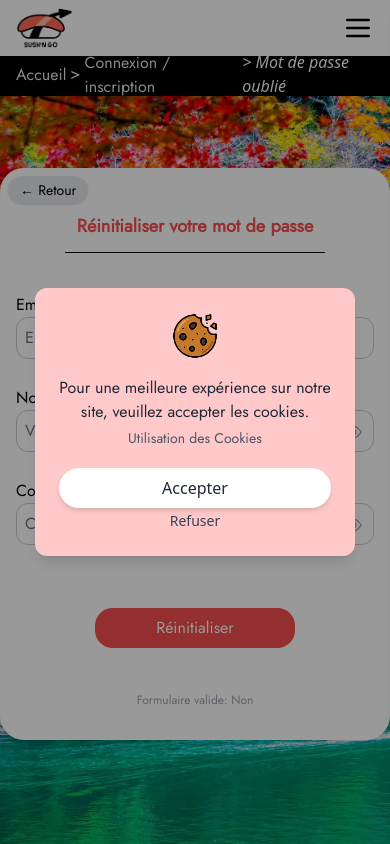
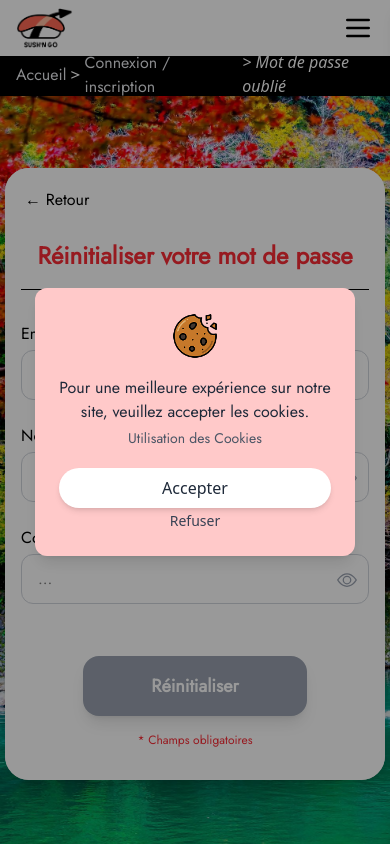
Before and after one commit to MLoks77/SAE301-303, an Angular app in the folder frontend/sushngo/: page /mot-de-passe-oublie in a window 390 px wide. Shown: the top 844 px of the page. Built offline with nearby package versions, Linux system fonts and the light colour scheme; no server answers.

Commit message:
Responsivité page inssconnex + mdp oublié

```diff
--- a/frontend/sushngo/src/app/components/inscconnex/inscconnex.html
+++ b/frontend/sushngo/src/app/components/inscconnex/inscconnex.html
@@ -12,7 +12,6 @@
 <section id="connexionbg" class="pt-10 min-h-screen">
     <div id="fondform">
 
-        <!-- Onglets -->
         <div class="flex justify-center my-8">
             <div class="Caladea flex rounded-[40px] p-2 gap-2 bg-white shadow-md">
                 <button (click)="switchToTab('inscription')" type="button"
@@ -31,18 +30,13 @@
         </div>
 
         <div class="flex flex-col items-center gap-8 justify-center px-4">
-
-
-
-            <!-- FORMULAIRE INSCRIPTION -->
             <form *ngIf="currentTab === 'inscription'" #registerForm="ngForm" (ngSubmit)="onSubmitInscription()"
                 class="bg-white py-8 px-6 rounded-3xl shadow-2xl max-w-[650px] w-full transition-all duration-500">
 
-                <h2 class="text-2xl font-bold text-center mb-8 text-red-500 border-b border-gray-100 pb-4">
+                <h2 class="text-2xl font-bold text-center mb-8 text-red-500 border-b border-black pb-4">
                     Créer un compte
                 </h2>
 
-                <!-- Messages d'info -->
                 <div *ngIf="successMessage"
                     class="bg-green-100 border border-green-400 text-green-700 px-4 py-3 rounded relative max-w-[650px] w-full text-center mb-4">
                     {{ successMessage }}
@@ -58,26 +52,22 @@
                         <input name="nom" type="text" placeholder="Nom" [(ngModel)]="registerData.nom" required
                             class="border border-gray-300 rounded-xl py-3 px-4 focus:ring-2 focus:ring-red-500 outline-none transition-all" />
                     </div>
-                    <!-- prénom -->
                     <div class="flex flex-col">
                         <label class="mb-1 font-medium">Prénom <span class="text-red-500">*</span></label>
                         <input name="prenom" type="text" placeholder="Prénom" [(ngModel)]="registerData.prenom" required
                             class="border border-gray-300 rounded-xl py-3 px-4 focus:ring-2 focus:ring-red-500 outline-none transition-all" />
                     </div>
-                    <!-- email -->
                     <div class="flex flex-col">
                         <label class="mb-1 font-medium">Email <span class="text-red-500">*</span></label>
                         <input name="email" type="email" placeholder="exemple@email.com"
                             [(ngModel)]="registerData.email" required email
                             class="border border-gray-300 rounded-xl py-3 px-4 focus:ring-2 focus:ring-red-500 outline-none transition-all" />
                     </div>
-                    <!-- telephone -->
                     <div class="flex flex-col">
                         <label class="mb-1 font-medium">Téléphone <span class="text-red-500">*</span></label>
                         <input name="tel" type="tel" placeholder="..." [(ngModel)]="registerData.tel" required
                             class="border border-gray-300 rounded-xl py-3 px-4 focus:ring-2 focus:ring-red-500 outline-none transition-all" />
                     </div>
-                    <!-- adresse -->
                     <div class="flex flex-col md:col-span-2">
                         <label class="mb-1 font-medium">Adresse <span class="text-red-500">*</span></label>
                         <input name="adresse" type="text" placeholder="1 rue du pont" [(ngModel)]="registerData.adresse"
@@ -86,8 +76,8 @@
                     </div>
 
                     <div class="flex flex-col">
-                        <label class="mb-1 font-medium">Mot de passe <span class="text-red-500">*</span><span
-                                class="text-gray-300 text-sm"> (8 caractères minimum)</span></label>
+                        <label class="mb-1 font-medium">Mot de passe <span class="text-red-500">*</span><span class="text-gray-300 text-sm">
+                            (8 caractères minimum)</span></label>
                         <div class="relative">
                             <input [type]="showMdpInscr ? 'text' : 'password'" name="password" placeholder="..."
                                 [(ngModel)]="registerData.password" required minlength="8"
@@ -115,10 +105,10 @@
                     </div>
 
                     <div class="flex flex-col">
-                        <label class="mb-1 font-medium">Confirmation <span class="text-red-500">*</span></label>
+                        <label class="mb-1 font-medium">Confirmation du mot de passe <span class="text-red-500">*</span></label>
                         <div class="relative">
                             <input [type]="showConfirmMdp ? 'text' : 'password'" name="confirmPassword"
-                                placeholder="..." [(ngModel)]="registerData.confirmPassword" required
+                                placeholder="..." [(ngModel)]="registerData.confirmPassword" required minlength="8"
                                 class="border border-gray-300 rounded-xl py-3 px-4 w-full focus:ring-2 focus:ring-red-500 outline-none transition-all" />
                             <button type="button" (click)="togglePassword('confirm_mdp')"
                                 class="absolute right-3 top-4 text-gray-400 hover:text-red-500 transition-colors">
@@ -146,14 +136,14 @@
                         <div class="flex items-center gap-2 cursor-pointer">
                             <input id="etudiant" name="statut_etud" type="checkbox"
                                 [(ngModel)]="registerData.statut_etud" class="w-5 h-5 accent-red-500 cursor-pointer" />
-                            <label for="etudiant" class="cursor-pointer">Je suis étudiant</label>
+                            <label for="etudiant" class="cursor-pointer text-sm">Je suis étudiant</label>
                         </div>
                         <div class="flex items-center gap-2 cursor-pointer">
                             <input id="cgu" name="cgu" type="checkbox" [(ngModel)]="registerData.cgu" required
-                                class="w-5 h-5 accent-red-500 cursor-pointer" />
+                                class="w-5 h-5 accent-red-500 cursor-pointer"/>
                             <label for="cgu" class="cursor-pointer text-sm">
                                 J'accepte les <a routerLink="/mentions-legales"
-                                    class="text-blue-600 hover:underline">Conditions Générales d'Utilisation</a> *
+                                    class="text-blue-600 hover:underline">Conditions Générales d'Utilisation</a><span class="text-red-500"> *</span>
                             </label>
                         </div>
                     </div>
@@ -164,19 +154,17 @@
                         class="cursor-pointer rounded-2xl py-4 w-56 bg-red-500 hover:bg-red-600 disabled:bg-gray-400 transition-all text-white font-bold text-lg shadow-lg hover:shadow-xl">
                         {{ isLoading ? 'Création...' : "S'inscrire" }}
                     </button>
-                    <span class="text-xs text-gray-400">* Champs obligatoires</span>
+                    <span class="text-xs text-red-500">* Champs obligatoires</span>
                 </div>
             </form>
 
-            <!-- FORMULAIRE CONNEXION -->
             <form *ngIf="currentTab === 'connexion'" #loginForm="ngForm" (ngSubmit)="onSubmitConnexion()"
-                class="bg-white py-10 px-8 rounded-3xl shadow-2xl max-w-[450px] w-full transition-all duration-500">
+                class="bg-white py-8 px-6 rounded-3xl shadow-2xl max-w-[450px] w-full transition-all duration-500">
 
-                <h2 class="text-2xl font-bold text-center mb-8 text-red-500 border-b border-gray-100 pb-4">
+                <h2 class="text-2xl font-bold text-center mb-8 text-red-500 border-b border-black pb-4">
                     Connexion
                 </h2>
 
-                <!-- Messages d'info -->
                 <div *ngIf="successMessage"
                     class="bg-green-100 text-green-700 px-4 py-5 rounded relative max-w-[650px] w-full text-center mb-4">
                     {{ successMessage }}
@@ -228,11 +216,12 @@
                     </div>
                 </div>
 
-                <div class="flex justify-center mt-10">
+                <div class="flex  flex-col items-center mt-10 gap-4">
                     <button type="submit" [disabled]="!loginForm.valid || isLoading"
                         class="rounded-2xl py-4 w-full bg-red-500 hover:bg-red-600 disabled:bg-gray-400 transition-all cursor-pointer text-white font-bold text-lg shadow-lg hover:shadow-xl transform hover:-translate-y-1 active:translate-y-0">
                         {{ isLoading ? 'Connexion...' : 'Se connecter' }}
                     </button>
+                    <span class="text-xs text-red-500">* Champs obligatoires</span>
                 </div>
             </form>
 
--- a/frontend/sushngo/src/app/components/inscconnex/inscconnex.ts
+++ b/frontend/sushngo/src/app/components/inscconnex/inscconnex.ts
@@ -55,11 +55,31 @@ export class Inscconnex implements OnInit {
         this.router.navigate(['/accueil']);
       }
     });
+
+    this.changeHeight(this.currentTab);
   }
 
   switchToTab(tab: string): void {
     this.currentTab = tab;
     this.clearMessages();
+    this.changeHeight(tab);
+  }
+
+  changeHeight(tab: string): void {
+    const connexionbg = document.getElementById('connexionbg');
+    if (tab === 'inscription' && window.innerWidth <= 768) {
+      connexionbg?.style.setProperty('height', '1300px', 'important');
+      connexionbg?.style.setProperty('min-height', '1300px', 'important');
+    } else if (tab === 'connexion' && window.innerWidth <= 768) {
+      connexionbg?.style.setProperty('height', '780px', 'important');
+      connexionbg?.style.setProperty('min-height', '780px', 'important');
+    } else if (tab === 'inscription' && window.innerWidth > 768) {
+      connexionbg?.style.setProperty('height', '1050px', 'important');
+      connexionbg?.style.setProperty('min-height', '1050px', 'important');
+    } else if (tab === 'connexion' && window.innerWidth > 768) {
+      connexionbg?.style.setProperty('height', '835px', 'important');
+      connexionbg?.style.setProperty('min-height', '835px', 'important');
+    }
   }
 
   onSubmitConnexion(): void {
@@ -128,12 +148,12 @@ export class Inscconnex implements OnInit {
     if (field === 'confirm_mdp') this.showConfirmMdp = !this.showConfirmMdp;
   }
 
-  private clearMessages(): void {
+  clearMessages(): void {
     this.successMessage = '';
     this.errorMessage = '';
   }
 
-  private resetForm(): void {
+  resetForm(): void {
     this.registerData = {
       nom: '',
       prenom: '',
--- a/frontend/sushngo/src/app/components/mdpoublie/mdpoublie.css
+++ b/frontend/sushngo/src/app/components/mdpoublie/mdpoublie.css
@@ -2,5 +2,16 @@
     background-image: url('/images/assets/inscconnex.jpg');
     background-attachment: fixed;
     background-size: cover;
-    height: 800px;
+    height: 830px;
 }
+
+@media (max-width: 768px) {
+    #mdpoubliebg {
+        height: 775px;
+    }
+
+    #tab-formulaire-mdpoublie {
+        width: 380px;
+        display: inline-block;
+    }
+}
--- a/frontend/sushngo/src/app/components/mdpoublie/mdpoublie.html
+++ b/frontend/sushngo/src/app/components/mdpoublie/mdpoublie.html
@@ -14,36 +14,36 @@
 <!-- front réalisé par Joachim Tocqueville, debug maxime d-->
 <section class="container-fluid pt-18" id="mdpoubliebg">
     <section id="fondform">
+        <div class="flex flex-col items-center gap-8 justify-center px-4">
+            <form #loginForm="ngForm" (ngSubmit)="onSubmit()" id="tab-formulaire-mdpoublie" class="bg-white rounded-3xl shadow-2xl transition-all duration-500">
 
-        <form #loginForm="ngForm" (ngSubmit)="onSubmit()" id="tab-formulaire-mdpoublie" class="bg-white rounded-2xl inline">
-
-            <section
-                class="relative grid grid-rows-4 gap-5 bg-white max-w-[400px] mx-auto py-8 px-4 rounded-3xl shadow-lg">
+                <section class="relative grid gap-3 bg-white max-w-[400px] py-8 px-4 rounded-3xl shadow-lg">
                     <!-- Nouveau bouton en haut à gauche -->
                     <a routerLink="/inscription-connexion"
-                    class="absolute top-2 left-2 bg-gray-200 hover:bg-gray-300 text-black rounded-full px-3 py-1 text-sm shadow transition duration-200 flex items-center gap-1"
-                    style="text-decoration: none;" title="Retour à la connexion">
+                        class="absolute top-4 left-2 text-black px-3 py-1 text-base flex items-center gap-1 no-underline cursor-pointer"
+                        title="Retour à la connexion">
                         &#8592; Retour
                     </a>
-                <h2 class="text-lg font-bold text-center mb-5 text-[#F64F4F] border-b border-black p-3"
-                    style="max-width: 400px; margin-left: auto; margin-right: auto;">
+                    <h2 class="text-2xl font-bold text-center mb-5 text-red-500 border-b border-black pt-10 h-[90px]">
                         Réinitialiser votre mot de passe
                     </h2>
-                <div>
-                    <label class="block font-extralight" for="email">Email</label>
-                    <input class="border border-[#ccc] rounded-xl p-2 w-full font-extralight text-black placeholder:text-gray-500" id="email" name="email"
+
+                    <div class="grid grid-cols-1 gap-6">
+                        <div class="flex flex-col">
+                            <label class="mb-1 font-medium">Email <span class="text-red-500">*</span></label>
+                            <input class="border border-gray-300 rounded-xl py-3 px-4 w-full focus:ring-2 focus:ring-red-500 outline-none transition-all" id="email" name="email"
                                 type="email" placeholder="Email" pattern="[a-zA-Z0-9._%+-]+@[a-zA-Z0-9.-]+\.[a-zA-Z]{2,}$" [(ngModel)]="loginData.email" required>
                         </div>
-
-                <div>
-                    <label class="block font-extralight" for="newmotdepasse">Nouveau mot de passe</label>
+                        <div class="flex flex-col">
+                            <label class="mb-1 font-medium">Nouveau mot de passe <span class="text-red-500">*</span><span class="text-gray-300 text-sm">
+                                (8 caractères minimum)</span></label>
                             <div class="relative">
                                 <input [type]="showNewMdp ? 'text' : 'password'" name="newMotdepasse"
-                            placeholder="Votre nouveau mot de passe" [(ngModel)]="loginData.newPassword" required
-                            class="border border-[#ccc] rounded-xl p-2 w-full font-extralight text-black placeholder:text-gray-500"
+                                    placeholder="..." [(ngModel)]="loginData.newPassword" required minlength="8"
+                                    class="border border-gray-300 rounded-xl py-3 px-4 w-full focus:ring-2 focus:ring-red-500 outline-none transition-all"
                                     id="newMotdepasse"/>
                                 <button type="button" (click)="togglePassword('new_mdp')"
-                            class="absolute right-3 top-3 text-gray-400 hover:text-red-500 transition-colors">
+                                    class="absolute right-3 top-4 text-gray-400 hover:text-red-500 transition-colors">
                                     <svg *ngIf="!showNewMdp" xmlns="http://www.w3.org/2000/svg" width="20" height="20"
                                         fill="currentColor" viewBox="0 0 16 16">
                                         <path
@@ -64,15 +64,15 @@
                             </div>
                         </div>
 
-                <div>
-                    <label class="block font-extralight" for="confirmNewMotdepasse">Confirmer le mot de passe</label>
+                        <div class="flex flex-col">
+                            <label class="mb-1 font-medium">Confirmer le mot de passe <span class="text-red-500">*</span></label>
                             <div class="relative">
                                 <input [type]="showConfirmNewMdp ? 'text' : 'password'" name="confirmNewMotdepasse"
-                            placeholder="Confirmer le nouveau mot de passe" [(ngModel)]="loginData.confirmNewPassword" required
-                            class="border border-[#ccc] rounded-xl p-2 w-full font-extralight text-black placeholder:text-gray-500"
+                                    placeholder="..." [(ngModel)]="loginData.confirmNewPassword" required minlength="8"
+                                    class="border border-gray-300 rounded-xl py-3 px-4 w-full focus:ring-2 focus:ring-red-500 outline-none transition-all"
                                     id="confirmNewMotdepasse"/>
                                 <button type="button" (click)="togglePassword('confirm_new_mdp')"
-                            class="absolute right-3 top-3 text-gray-400 hover:text-red-500 transition-colors">
+                                    class="absolute right-3 top-4 text-gray-400 hover:text-red-500 transition-colors">
                                     <svg *ngIf="!showConfirmNewMdp" xmlns="http://www.w3.org/2000/svg" width="20" height="20"
                                         fill="currentColor" viewBox="0 0 16 16">
                                         <path
@@ -92,6 +92,7 @@
                                 </button>
                             </div>
                         </div>
+                    </div>
 
                     <!-- Messages d'erreur et de succès -->
                     <div *ngIf="errorMessage" class="text-red-500 text-sm text-center mb-2">
@@ -101,20 +102,17 @@
                         {{ successMessage }}
                     </div>
 
-                <div class="flex justify-center mt-5 py-4">
-                    <button [disabled]="isLoading" id="submit-mdpoublie" type="submit"
-                        class="rounded-[1.1rem] p-2 bg-[#F64F4F] hover:bg-[#f97474] duration-300 transform-all text-white w-50 border-black text-center cursor-pointer disabled:opacity-50 disabled:cursor-not-allowed">
+                    <div class="flex flex-col items-center mt-10 gap-4">
+                        <button [disabled]="!loginForm.valid || isLoading" id="submit-mdpoublie" type="submit"
+                            class="rounded-2xl py-4 w-56 bg-red-500 hover:bg-red-600 transition-all text-white text-center text-lg font-bold shadow-lg hover:shadow-xl border-black cursor-pointer disabled:opacity-100 disabled:cursor-not-allowed disabled:bg-gray-400">
                             {{ isLoading ? 'Réinitialisation...' : 'Réinitialiser' }}
                         </button>
-                </div>
-
-                <!-- Debug: afficher l'état du formulaire -->
-                <div class="text-xs text-gray-400 text-center mt-2">
-                    Formulaire valide: {{ loginForm.valid ? 'Oui' : 'Non' }}
+                        <span class="text-xs text-red-500">* Champs obligatoires</span>
                     </div>
                 </section>
                 <!-- front joachim fin -->
             </form>
+        </div>
     </section>
 </section>
 <app-footer></app-footer>
--- a/frontend/sushngo/src/app/components/mdpoublie/mdpoublie.ts
+++ b/frontend/sushngo/src/app/components/mdpoublie/mdpoublie.ts
@@ -28,10 +28,7 @@ export class Mdpoublie implements OnInit {
   showNewMdp: boolean = false;
   showConfirmNewMdp: boolean = false;
 
-  constructor(
-    private authService: AuthService,
-    private router: Router
-  ) { }
+  constructor(private authService: AuthService, private router: Router) { }
 
   ngOnInit(): void {
   }
@@ -87,12 +84,12 @@ export class Mdpoublie implements OnInit {
     if (field === 'confirm_new_mdp') this.showConfirmNewMdp = !this.showConfirmNewMdp;
   }
 
-  private clearMessages(): void {
+  clearMessages(): void {
     this.successMessage = '';
     this.errorMessage = '';
   }
 
-  private resetForm(): void {
+  resetForm(): void {
     this.loginData = {
       email: '',
       newPassword: '',
```
Also changed, not shown: frontend/sushngo/src/app/components/inscconnex/inscconnex.css (+6 -4 lines). Lines whose indentation alone changed are shown as unchanged.
